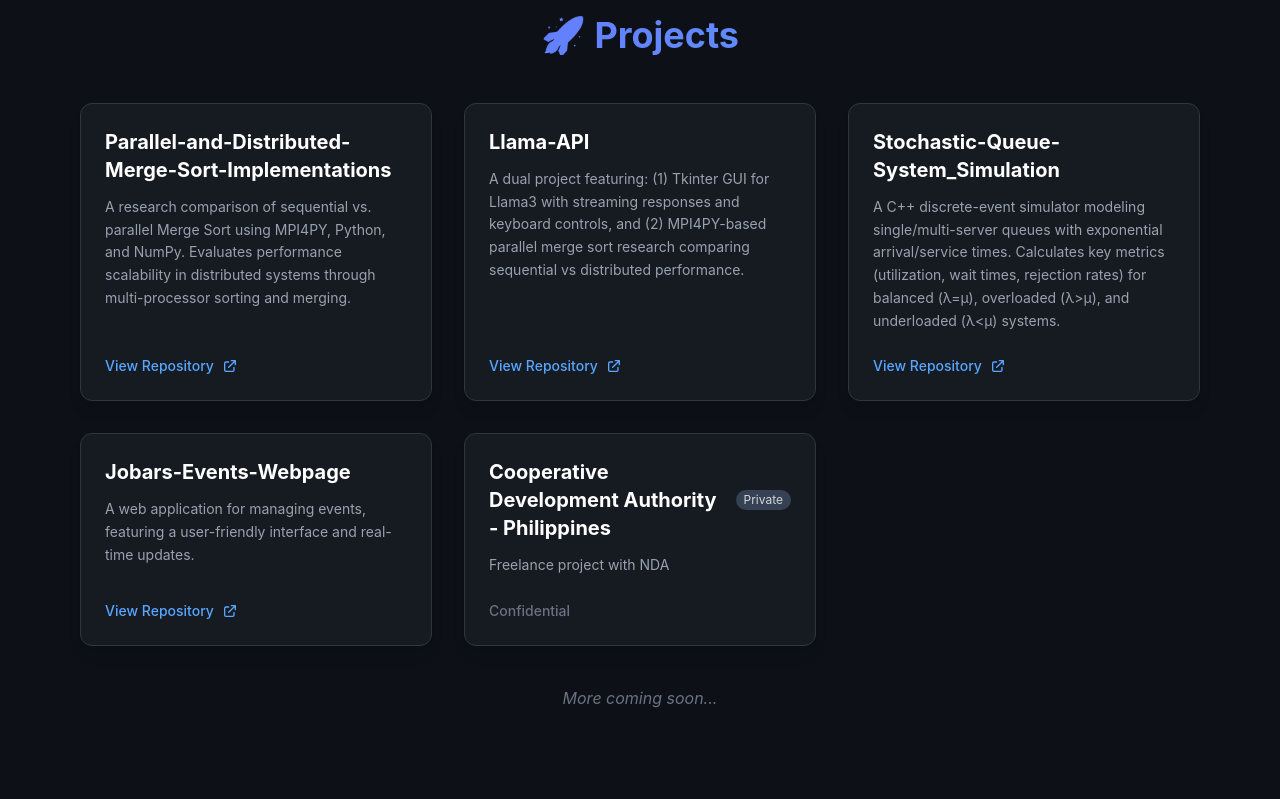
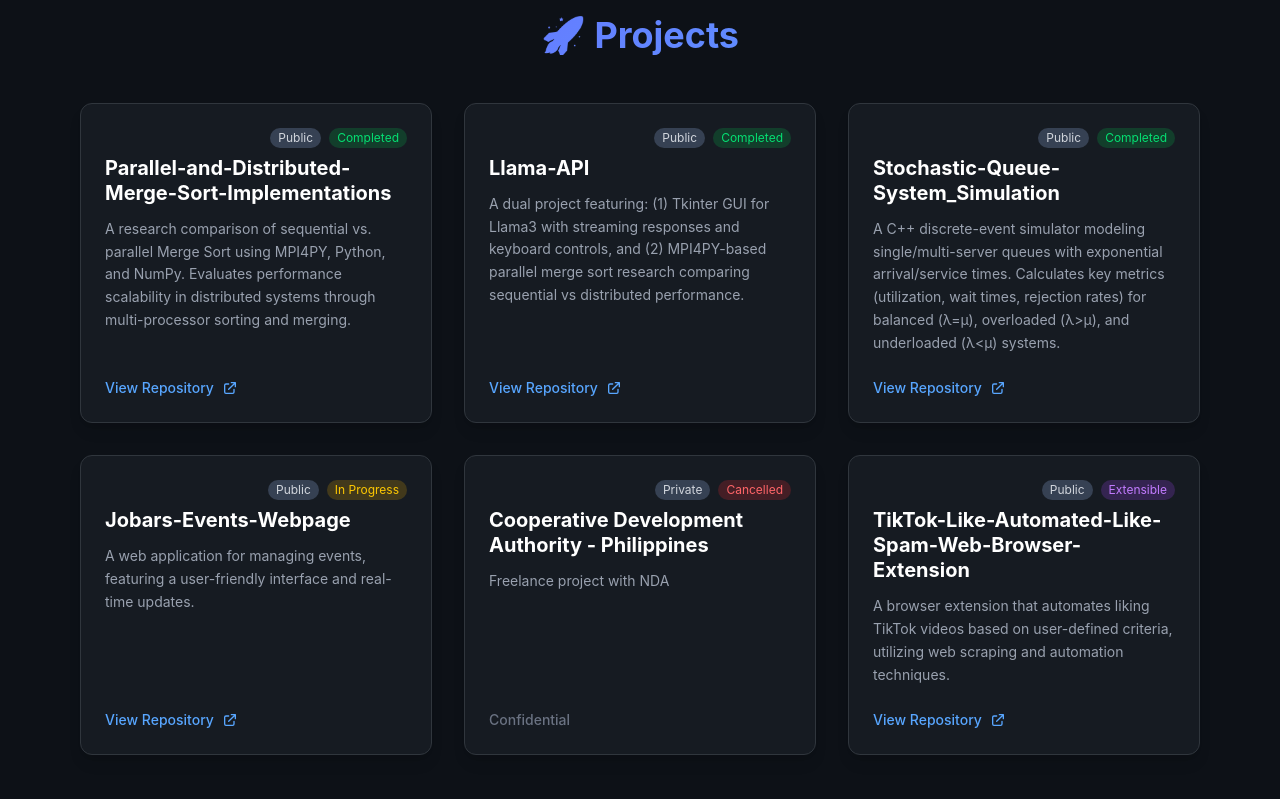
Before and after one commit to Aljayz/Aljayz.github.io, a Next.js app: page / in a window 1280 px wide. Shown: the part 3020-3819 px from the top of the page. Built offline with nearby package versions, Linux system fonts and the light colour scheme.

Commit message:
Update Projects component to include project status and enhance badge display

```diff
--- a/components/Projects.tsx
+++ b/components/Projects.tsx
@@ -4,32 +4,51 @@ const projects = [
     desc: 'A research comparison of sequential vs. parallel Merge Sort using MPI4PY, Python, and NumPy. Evaluates performance scalability in distributed systems through multi-processor sorting and merging.',
     link: 'https://github.com/Aljayz/Parallel-and-Distributed-Merge-Sort-Implementations',
     visibility: 'public',
+    status: 'Completed',
   },
   {
     name: 'Llama-API',
     desc: 'A dual project featuring: (1) Tkinter GUI for Llama3 with streaming responses and keyboard controls, and (2) MPI4PY-based parallel merge sort research comparing sequential vs distributed performance.',
     link: 'https://github.com/Aljayz/Llama-API',
     visibility: 'public',
+    status: 'Completed',
   },
   {
     name: 'Stochastic-Queue-System_Simulation',
     desc: 'A C++ discrete-event simulator modeling single/multi-server queues with exponential arrival/service times. Calculates key metrics (utilization, wait times, rejection rates) for balanced (λ=μ), overloaded (λ>μ), and underloaded (λ<μ) systems.',
     link: 'https://github.com/Aljayz/Stochastic-Queue-System_Simulation',
     visibility: 'public',
+    status: 'Completed',
   },
   {
     name: 'Jobars-Events-Webpage',
     desc: 'A web application for managing events, featuring a user-friendly interface and real-time updates.',
     link: 'https://github.com/Aljayz/Jobars-Events-Webpage',
     visibility: 'public',
+    status: 'In Progress',
   },
   {
     name: 'Cooperative Development Authority - Philippines',
     desc: 'Freelance project with NDA',
     link: '#',
     visibility: 'private',
+    status: 'Cancelled',
   },
+  {
+    name: 'TikTok-Like-Automated-Like-Spam-Web-Browser-Extension',
+    desc: 'A browser extension that automates liking TikTok videos based on user-defined criteria, utilizing web scraping and automation techniques.',
+    link: 'https://github.com/Aljayz/TikTok-Like-Automated-Like-Spam-Web-Browser-Extension.git',
+    visibility: 'public',
+    status: 'Extensible',
+  }
 ];
+
+const statusStyles: Record<string, string> = {
+  'In Progress': 'bg-yellow-500/20 text-yellow-400',
+  'Completed': 'bg-green-500/20 text-green-400',
+  'Cancelled': 'bg-red-500/20 text-red-400',
+  'Extensible': 'bg-purple-500/20 text-purple-400',
+};
 
 export default function Projects() {
   return (
@@ -44,16 +63,37 @@ export default function Projects() {
             className="bg-dark-card border border-dark-border rounded-xl p-6 flex flex-col justify-between hover:border-primary/50 transition-colors shadow-lg"
           >
             <div>
-              <div className="flex items-center gap-2 mb-3">
-                <h3 className="text-xl font-bold text-white">{project.name}</h3>
+              {/* Badges row – now on top */}
+              <div className="flex gap-2 mb-2 justify-end">
                 {project.visibility === 'private' && (
                   <span className="text-xs bg-gray-700 text-gray-300 px-2 py-0.5 rounded-full">
                     Private
                   </span>
                 )}
+                {project.visibility === 'public' && (
+                  <span className="text-xs bg-gray-700 text-gray-300 px-2 py-0.5 rounded-full">
+                    Public
+                  </span>
+                )}
+                <span
+                  className={`text-xs px-2 py-0.5 rounded-full ${
+                    statusStyles[project.status] || 'bg-gray-700 text-gray-300'
+                  }`}
+                >
+                  {project.status}
+                </span>
               </div>
-              <p className="text-gray-400 text-sm leading-relaxed mb-6">{project.desc}</p>
+
+              {/* Title now sits below badges */}
+              <h3 className="text-xl font-bold text-white leading-tight mb-3">
+                {project.name}
+              </h3>
+
+              <p className="text-gray-400 text-sm leading-relaxed mb-6">
+                {project.desc}
+              </p>
             </div>
+
             <a
               href={project.link}
               target={project.link !== '#' ? '_blank' : undefined}
```
